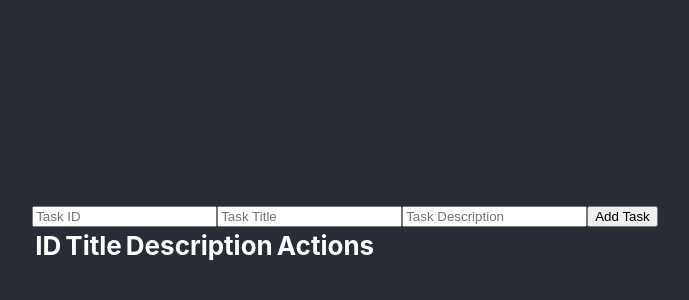
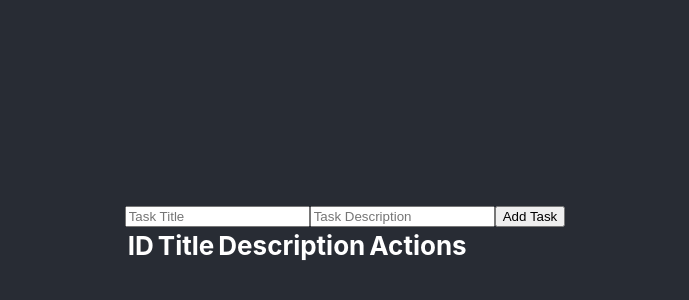
Before and after one commit to lungeloncube/task_management, a React (Create React App) app: page / in a window 1280 px wide. Shown: the part 170-470 px from the top of the page, without its empty margins (295-984 px from the left). Built offline with nearby package versions, Linux system fonts and the light colour scheme.

Commit message:
Updating TaskForm to generate ID automatically

```diff
--- a/src/components/TaskForm.js
+++ b/src/components/TaskForm.js
@@ -1,31 +1,31 @@
-import React, { useState } from 'react';
-const TaskForm = ({ addTask }) => {
-    const [id, setId] = useState('');
-    const [title, setTitle] = useState('');
-    const [description, setDescription] = useState('');
+import React, { useState } from "react";
 
-    return (
-        <div>
+function TaskForm({addTask}) {
+  const [title, setTitle] = useState("");
+  const [description, setDescription] = useState("");
 
-            <input
-                type="text"
-                placeholder="Task ID"
-                value={id}
-                onChange={(e) => setId(e.target.value)}
-            />
-            <input
-                type="text"
-                placeholder="Task Title"
-                value={title}
-                onChange={(e) => setTitle(e.target.value)}
-            />
-            <input type="text"
-                placeholder="Task Description"
-                value={description}
-                onChange={(e) => setDescription(e.target.value)}
-            />
-            <button onClick={() => addTask({id, title, description })}>Add Task</button>
-        </div>
-    );
-};
+  function handleTitleChange(event) {
+    setTitle(event.target.value);
+  }
+
+  function handleDescriptionChange(event) {
+    setDescription(event.target.value);
+  }
+
+  function handleSubmit(event) {
+    event.preventDefault();
+    addTask({ id: Date.now(), title: title, description: description });
+    setTitle("");
+    setDescription("");
+  }
+
+  return (
+    <form onSubmit={handleSubmit}>
+      <input type="text" value={title} onChange={handleTitleChange} placeholder="Task Title" />
+      <input type="text" value={description} onChange={handleDescriptionChange} placeholder="Task Description" />
+      <button type="submit">Add Task</button>
+    </form>
+  );
+}
+
 export default TaskForm;
```
